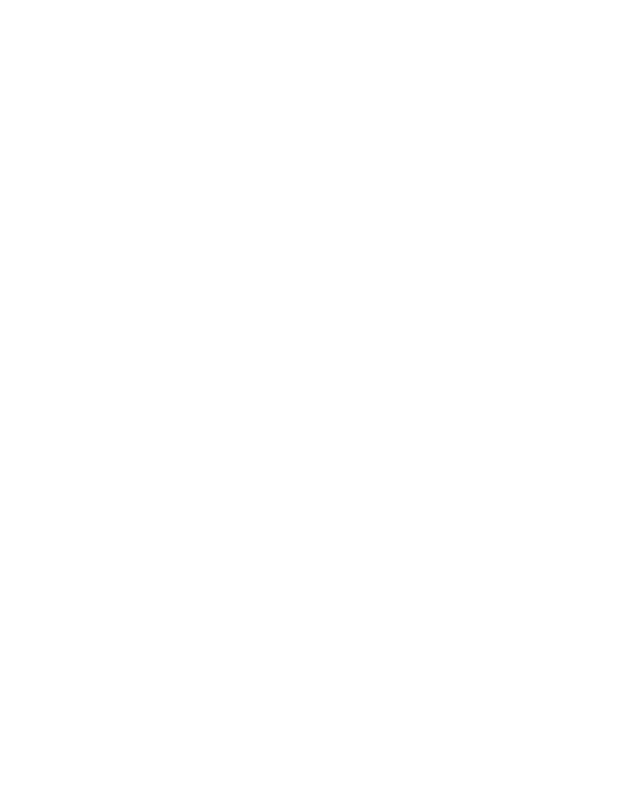
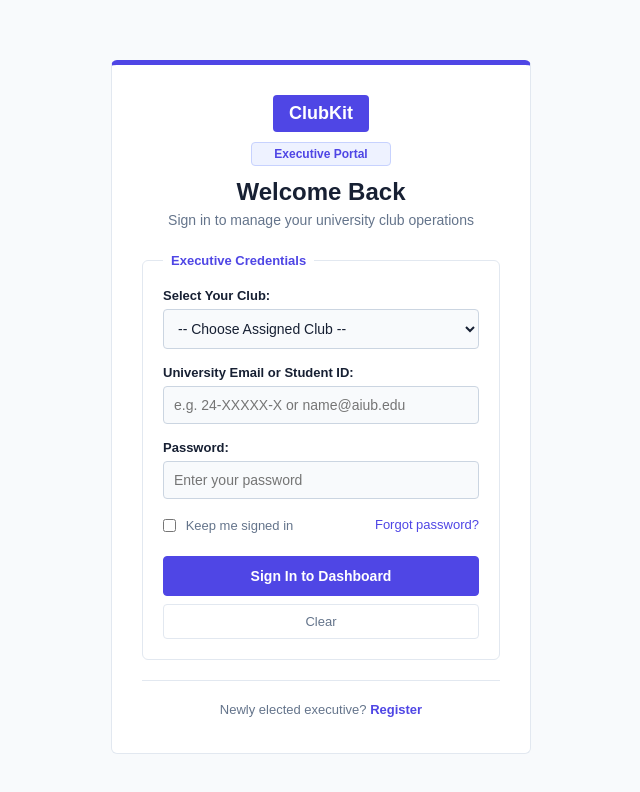
Before and after one commit to Shayann-o/WebTech_Project_Fall2026-27_GroupNumber3, a plain HTML site: page pages/executive/login.html in a window 1280 px wide. Shown: the whole page, without its empty margins (319-959 px from the left). Drawn offline with Linux system fonts and the light colour scheme.

Commit message:
Executive login page created

```diff
--- /dev/null
+++ b/css/executive/login.css
@@ -0,0 +1,207 @@
+*{
+    box-sizing: border-box;
+}
+
+body{
+    margin: 0;
+    padding: 0;
+    background-color: rgb(248, 250, 252);
+    color: rgb(23, 32, 51);
+    font-family: Arial, sans-serif;
+    font-size: 16px;
+}
+
+
+.Container{
+    width: 440px;
+    margin: 50px auto;
+    padding: 10px;
+}
+
+
+.box{
+    background-color: white;
+    border: 1px solid rgb(226, 232, 240);
+    border-top: 5px solid rgb(79, 70, 229);
+    border-radius: 6px;
+    padding: 30px;
+}
+
+
+.header{
+    text-align: center;
+    margin-bottom: 25px;
+}
+
+.logo{
+    display: inline-block;
+    background-color: rgb(79, 70, 229);
+    color: white;
+    font-size: 18px;
+    font-weight: bold;
+    padding: 8px 16px;
+    margin-bottom: 10px;
+    border-radius: 4px;
+}
+
+.badge{
+    display: block;
+    width: 140px;
+    margin: 0 auto 12px auto;
+    background-color: rgb(238, 242, 255);
+    color: rgb(79, 70, 229);
+    border: 1px solid rgb(199, 210, 254);
+    font-size: 12px;
+    font-weight: bold;
+    padding: 4px 8px;
+    border-radius: 4px;
+    text-align: center;
+}
+
+.header h1{
+    margin: 8px 0 6px 0;
+    font-size: 24px;
+    color: rgb(23, 32, 51);
+}
+
+.header p{
+    margin: 0;
+    font-size: 14px;
+    color: rgb(100, 116, 139);
+}
+
+
+.form-fieldset{
+    border: 1px solid rgb(226, 232, 240);
+    border-radius: 6px;
+    padding: 20px;
+    margin: 0 0 20px 0;
+}
+
+.form-fieldset legend{
+    color: rgb(79, 70, 229);
+    font-size: 13px;
+    font-weight: bold;
+    padding: 0 8px;
+}
+
+.form-group{
+    margin-bottom: 16px;
+    text-align: left;
+}
+
+.form-group label{
+    display: block;
+    font-size: 13px;
+    font-weight: bold;
+    color: rgb(23, 32, 51);
+    margin-bottom: 6px;
+}
+
+.form-group input[type="text"],
+.form-group input[type="password"],
+.form-group select{
+    width: 100%;
+    padding: 10px;
+    border: 1px solid rgb(203, 213, 225);
+    border-radius: 4px;
+    background-color: rgb(248, 250, 252);
+    color: rgb(23, 32, 51);
+    font-size: 14px;
+    font-family: Arial, sans-serif;
+}
+
+
+.form-options{
+    margin-top: 12px;
+    margin-bottom: 20px;
+    font-size: 13px;
+    overflow: hidden;
+    line-height: 20px;
+}
+
+.remember-me{
+    float: left;
+    color: rgb(100, 116, 139);
+}
+
+.remember-me input[type="checkbox"]{
+    vertical-align: middle;
+    margin: 0 6px 0 0;
+    accent-color: rgb(79, 70, 229);
+}
+
+.remember-me label{
+    display: inline;
+    vertical-align: middle;
+    font-weight: normal;
+    cursor: pointer;
+}
+
+.forgot-link{
+    float: right;
+    color: rgb(79, 70, 229);
+    text-decoration: none;
+    vertical-align: middle;
+}
+
+
+.form-actions{
+    margin-top: 10px;
+    clear: both;
+}
+
+.btn-primary{
+    width: 100%;
+    background-color: rgb(79, 70, 229);
+    color: white;
+    border: 1px solid rgb(79, 70, 229);
+    border-radius: 4px;
+    padding: 11px;
+    font-size: 14px;
+    font-weight: bold;
+    margin-bottom: 8px;
+    cursor: pointer;
+}
+
+.btn-secondary{
+    width: 100%;
+    background-color: white;
+    color: rgb(100, 116, 139);
+    border: 1px solid rgb(226, 232, 240);
+    border-radius: 4px;
+    padding: 9px;
+    font-size: 13px;
+    cursor: pointer;
+}
+
+.btn-primary:hover{
+    background-color: rgb(55, 48, 163);
+}
+
+.btn-secondary:hover{
+    background-color: rgb(238, 242, 255);
+}
+
+.forgot-link:hover,
+.footer a:hover{
+    text-decoration: underline;
+}
+
+.footer{
+    text-align: center;
+    border-top: 1px solid rgb(226, 232, 240);
+    padding-top: 15px;
+    font-size: 13px;
+    color: rgb(100, 116, 139);
+}
+
+.footer p{
+    margin: 6px 0;
+}
+
+.footer a{
+    color: rgb(79, 70, 229);
+    font-weight: bold;
+    text-decoration: none;
+}
--- a/pages/executive/login.html
+++ b/pages/executive/login.html
@@ -3,9 +3,147 @@
 <head>
     <meta charset="UTF-8">
     <meta name="viewport" content="width=device-width, initial-scale=1.0">
-    <title>Executive Login</title>
+    <title>ClubKit - Executive Login</title>
+    <link rel="stylesheet" href="../../css/executive/login.css">
 </head>
 <body>
 
+    <div class="Container">
+
+        <div class="box">
+
+            <!-- Header -->
+            <div class="header">
+
+                <div class="logo">ClubKit</div>
+
+                <span class="badge">Executive Portal</span>
+
+                <h1>Welcome Back</h1>
+
+                <p>Sign in to manage your university club operations</p>
+
+            </div>
+
+
+            <!-- Login Form -->
+            <form>
+
+                <fieldset class="form-fieldset">
+
+                    <legend>Executive Credentials</legend>
+
+
+                    <!-- Club Selection -->
+                    <div class="form-group">
+
+                        <label for="club">Select Your Club:</label>
+
+                        <select id="club" name="club" required>
+
+                            <option value="">-- Choose Assigned Club --</option>
+
+                            <option value="Computer">Computer club</option>
+
+                            <option value="Research">Research Club</option>
+
+                            <option value="photography">Photography Club</option>
+
+                            <option value="debating">Debating Society</option>
+
+                        </select>
+
+                    </div>
+
+
+                    <!-- Executive ID -->
+                    <div class="form-group">
+
+                        <label for="execId">University Email or Student ID:</label>
+
+                        <input
+                            type="text"
+                            id="execId"
+                            name="execId"
+                            placeholder="e.g. 24-XXXXX-X or name@aiub.edu"
+                            required
+                        >
+
+                    </div>
+
+
+                    <!-- Password -->
+                    <div class="form-group">
+
+                        <label for="password">Password:</label>
+
+                        <input
+                            type="password"
+                            id="password"
+                            name="password"
+                            placeholder="Enter your password"
+                            required
+                        >
+
+                    </div>
+
+
+                    <!-- Remember Me -->
+                    <div class="form-options">
+
+                        <div class="remember-me">
+
+                            <input
+                                type="checkbox"
+                                id="remember"
+                                name="remember"
+                                value="yes"
+                            >
+
+                            <label for="remember">Keep me signed in</label>
+
+                        </div>
+
+                        <a href="#" class="forgot-link">Forgot password?</a>
+
+                    </div>
+
+
+                    <!-- Buttons -->
+                    <div class="form-actions">
+
+                        <input
+                            type="submit"
+                            value="Sign In to Dashboard"
+                            class="btn-primary"
+                        >
+
+                        <input
+                            type="reset"
+                            value="Clear"
+                            class="btn-secondary"
+                        >
+
+                    </div>
+
+                </fieldset>
+
+            </form>
+
+
+            <!-- Footer -->
+            <div class="footer">
+
+                <p>
+                    Newly elected executive?
+                    <a href="#">Register</a>
+                </p>
+
+            </div>
+
+        </div>
+
+    </div>
+
 </body>
 </html>
```
